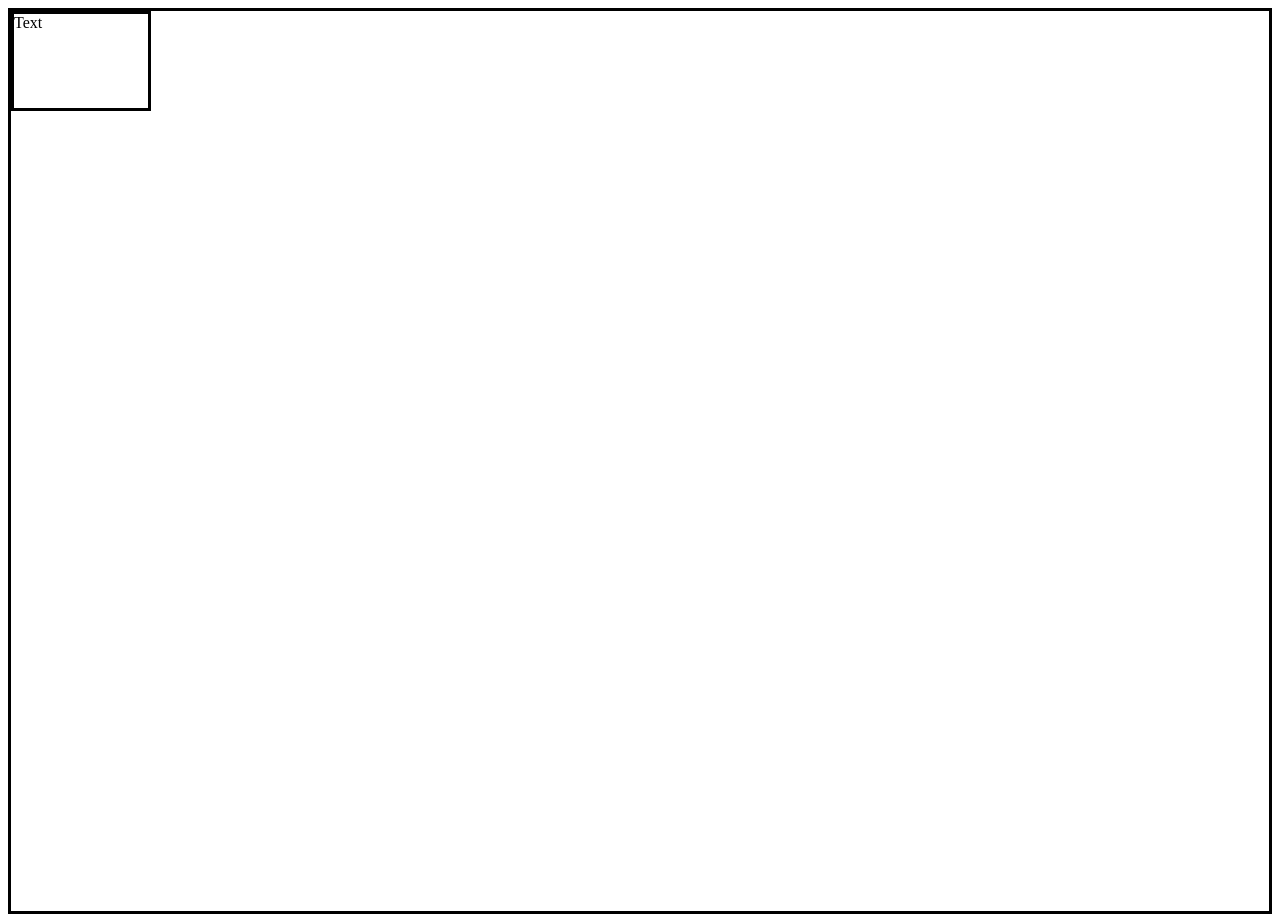
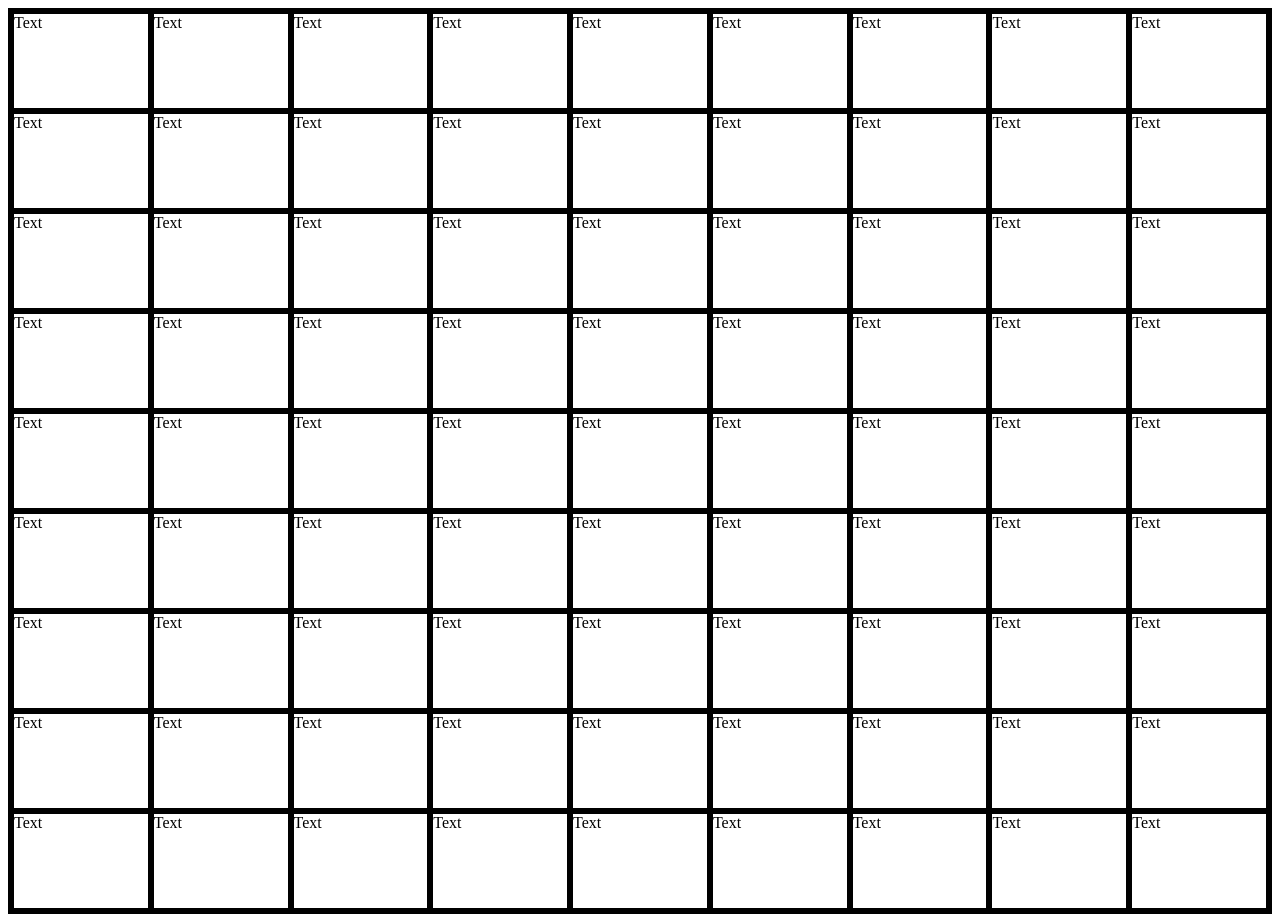
Before and after one commit to HDiman/lotos, a Django app: page / in a window 1280 px wide. Run offline with Django 4.2, Linux system fonts and the light colour scheme.

Commit message:
Do grid. Next step to fill it

```diff
--- a/my_lotos/main/templates/base.html
+++ b/my_lotos/main/templates/base.html
@@ -7,9 +7,89 @@
     </head>
     <body>
         <div class="wrapper">
-            {% block content %}
-                <div class="box">Text</div>
-            {% endblock %}
+            <div class="box">Text</div>
+            <div class="box">Text</div>
+            <div class="box">Text</div>
+            <div class="box">Text</div>
+            <div class="box">Text</div>
+            <div class="box">Text</div>
+            <div class="box">Text</div>
+            <div class="box">Text</div>
+            <div class="box">Text</div>
+            <div class="box">Text</div>
+            <div class="box">Text</div>
+            <div class="box">Text</div>
+            <div class="box">Text</div>
+            <div class="box">Text</div>
+            <div class="box">Text</div>
+            <div class="box">Text</div>
+            <div class="box">Text</div>
+            <div class="box">Text</div>
+            <div class="box">Text</div>
+            <div class="box">Text</div>
+            <div class="box">Text</div>
+            <div class="box">Text</div>
+            <div class="box">Text</div>
+            <div class="box">Text</div>
+            <div class="box">Text</div>
+            <div class="box">Text</div>
+            <div class="box">Text</div>
+            <div class="box">Text</div>
+            <div class="box">Text</div>
+            <div class="box">Text</div>
+            <div class="box">Text</div>
+            <div class="box">Text</div>
+            <div class="box">Text</div>
+            <div class="box">Text</div>
+            <div class="box">Text</div>
+            <div class="box">Text</div>
+            <div class="box">Text</div>
+            <div class="box">Text</div>
+            <div class="box">Text</div>
+            <div class="box">Text</div>
+            <div class="box">Text</div>
+            <div class="box">Text</div>
+            <div class="box">Text</div>
+            <div class="box">Text</div>
+            <div class="box">Text</div>
+            <div class="box">Text</div>
+            <div class="box">Text</div>
+            <div class="box">Text</div>
+            <div class="box">Text</div>
+            <div class="box">Text</div>
+            <div class="box">Text</div>
+            <div class="box">Text</div>
+            <div class="box">Text</div>
+            <div class="box">Text</div>
+            <div class="box">Text</div>
+            <div class="box">Text</div>
+            <div class="box">Text</div>
+            <div class="box">Text</div>
+            <div class="box">Text</div>
+            <div class="box">Text</div>
+            <div class="box">Text</div>
+            <div class="box">Text</div>
+            <div class="box">Text</div>
+            <div class="box">Text</div>
+            <div class="box">Text</div>
+            <div class="box">Text</div>
+            <div class="box">Text</div>
+            <div class="box">Text</div>
+            <div class="box">Text</div>
+            <div class="box">Text</div>
+            <div class="box">Text</div>
+            <div class="box">Text</div>
+            <div class="box">Text</div>
+            <div class="box">Text</div>
+            <div class="box">Text</div>
+            <div class="box">Text</div>
+            <div class="box">Text</div>
+            <div class="box">Text</div>
+            <div class="box">Text</div>
+            <div class="box">Text</div>
+            <div class="box">Text</div>
         </div>
+        {% block content %}
+        {% endblock %}
     </body>
 </html>
--- a/my_lotos/main/templates/main/index.html
+++ b/my_lotos/main/templates/main/index.html
@@ -1,12 +1,8 @@
 {% extends 'base.html' %}
 
-{% block title %} {% endblock %}
+{% block title %} Title {% endblock %}
 
 
 {% block content %}
 
-<!--        {% for i in range(50) %}-->
-<!--            <div class="box">Text</div>-->
-<!--        {% endfor %}-->
-
 {% endblock %}
```
